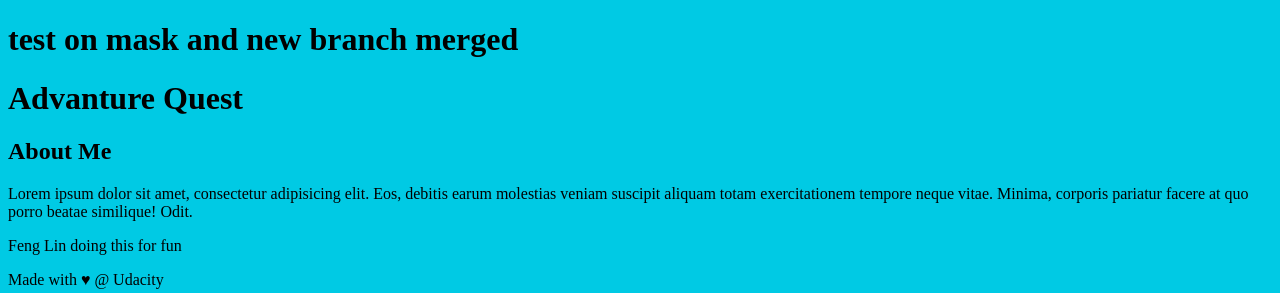
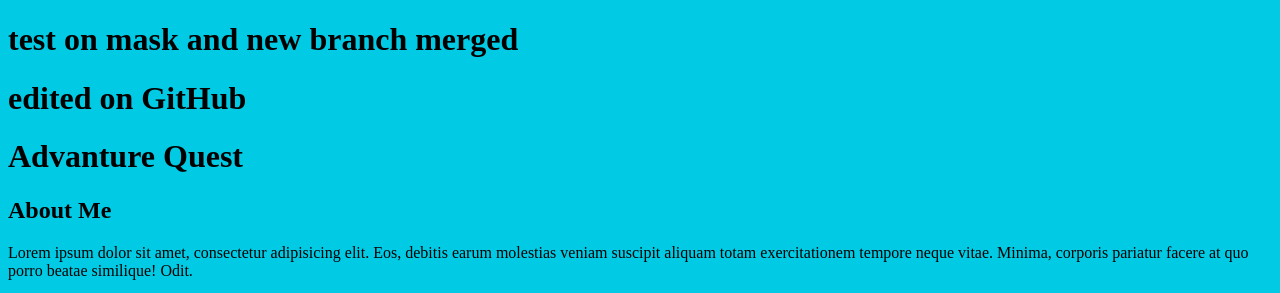
Before and after one commit to feng27/new-git-project, a plain HTML site: page index.html in a window 1280 px wide. Shown: the top 293 px of the page. Drawn offline with Linux system fonts and the light colour scheme.

Commit message:
Update index.html

```diff
--- a/index.html
+++ b/index.html
@@ -4,6 +4,7 @@
     <meta charset="utf-8">
     <title>Blog Project</title>
     <h1>test on mask and new branch merged</h1>
+    <h1>edited on GitHub</h1>
     <meta name="viewport" content="width=device-width, initial-scale=1">
     <meta name="description" content="">
     <link rel="stylesheet" href="css/app.css">
```
